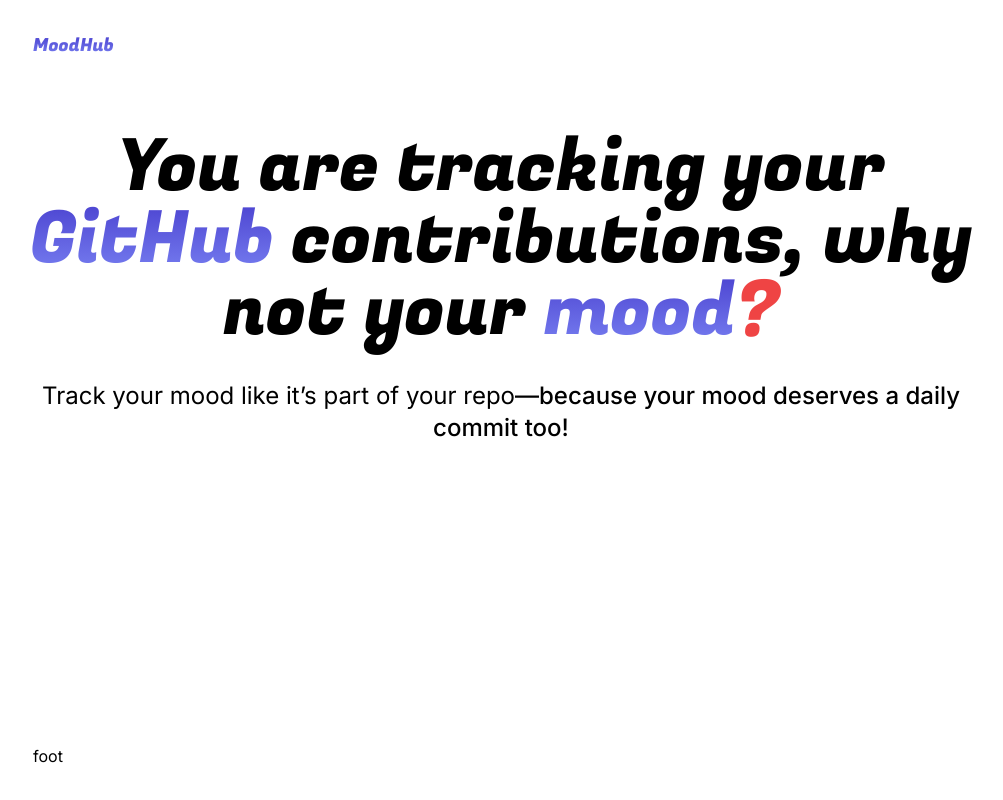
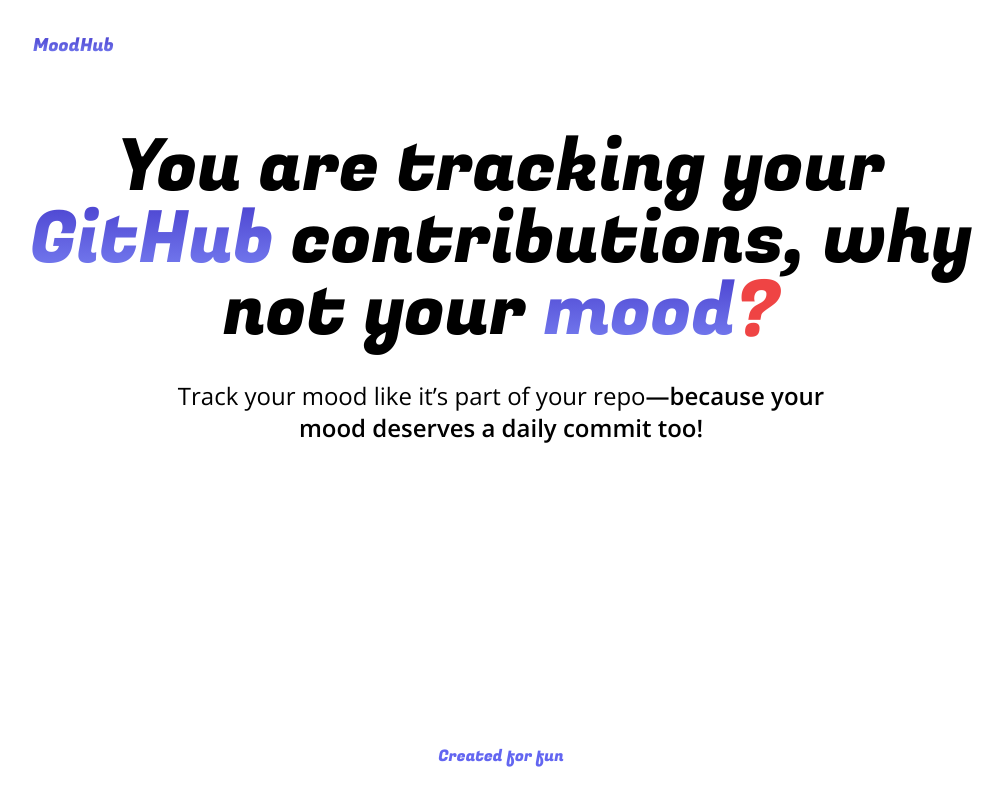
Before and after one commit to sajdakabir/mood_hub, a Next.js app: page / in a window 1280 px wide. Shown: the whole page, without its empty margins (139-1142 px from the left). Built offline with nearby package versions, Linux system fonts and the light colour scheme.

Commit message:
feat: footer

```diff
--- a/app/layout.tsx
+++ b/app/layout.tsx
@@ -1,9 +1,9 @@
 import type { Metadata } from "next";
-import { Fugaz_One, Inter } from "next/font/google";
+import { Fugaz_One, Inter, Open_Sans } from "next/font/google";
 import "./globals.css";
 
 
-const inter = Inter({ subsets: ["latin"] });
+const openSans = Open_Sans({ subsets: ["latin"] });
 const fugaz = Fugaz_One({ subsets: ["latin"], weight:['400'] });
 
 export const metadata: Metadata = {
@@ -23,13 +23,13 @@
   )
 
   const footer = (
-    <footer className="p-4 sm:p-8">
-      foot
+    <footer className="p-4 sm:p-8 grid place-items-center">
+     <p className={"text-indigo-500 " + fugaz.className}>Created for fun</p>
     </footer>
   )
   return (
     <html lang="en">
-      <body className={ 'w-full max-w-[1000px] mx-auto text-sm sm:text-base min-h-screen flex flex-col '+inter.className}>
+      <body className={ 'w-full max-w-[1000px] mx-auto text-sm sm:text-base min-h-screen flex flex-col '+openSans.className}>
        {header}
         {children}
         {footer}
--- a/components/Hero.tsx
+++ b/components/Hero.tsx
@@ -8,7 +8,7 @@
     <div className='py-4 md:py-10 flex flex-col gap-4 sm:gap-8'>
       {/* <h1 className={'text-5xl sm:text-6xl md:text-7xl text-center ' +fugaz.className }>You’re tracking your <span className='textGradient'>GitHub</span>  contributions, now let’s commit to your<span className='textGradient'>mood!</span></h1> */}
       <h1 className={'text-5xl sm:text-6xl md:text-7xl text-center ' +fugaz.className }>You are tracking your <span className='textGradient'>GitHub</span>  contributions, why not your <span className='textGradient'>mood</span><span className='text-red-500'>?</span></h1>
-      <p className='text-lg sm:text-xl md:text-2xl text-center'>Track your mood like it’s part of your repo<span className='font-medium'>—because your mood deserves a daily commit too!</span></p>
+      <p className='text-lg sm:text-xl md:text-2xl text-center w-full mx-auto max-w-[700px]'>Track your mood like it’s part of your repo<span className='font-semibold'>—because your mood deserves a daily commit too!</span></p>
     </div>
   )
 }
```
